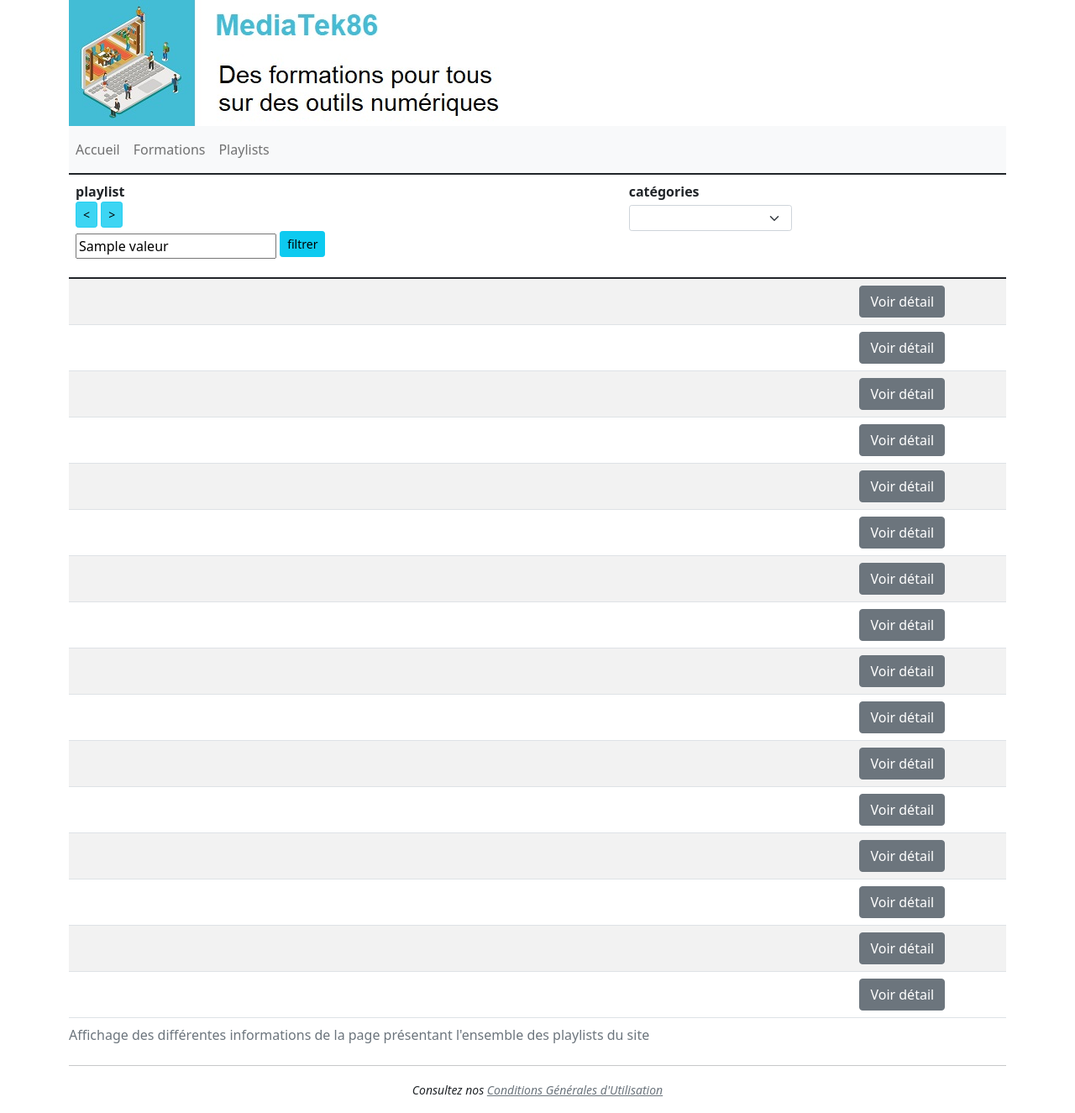
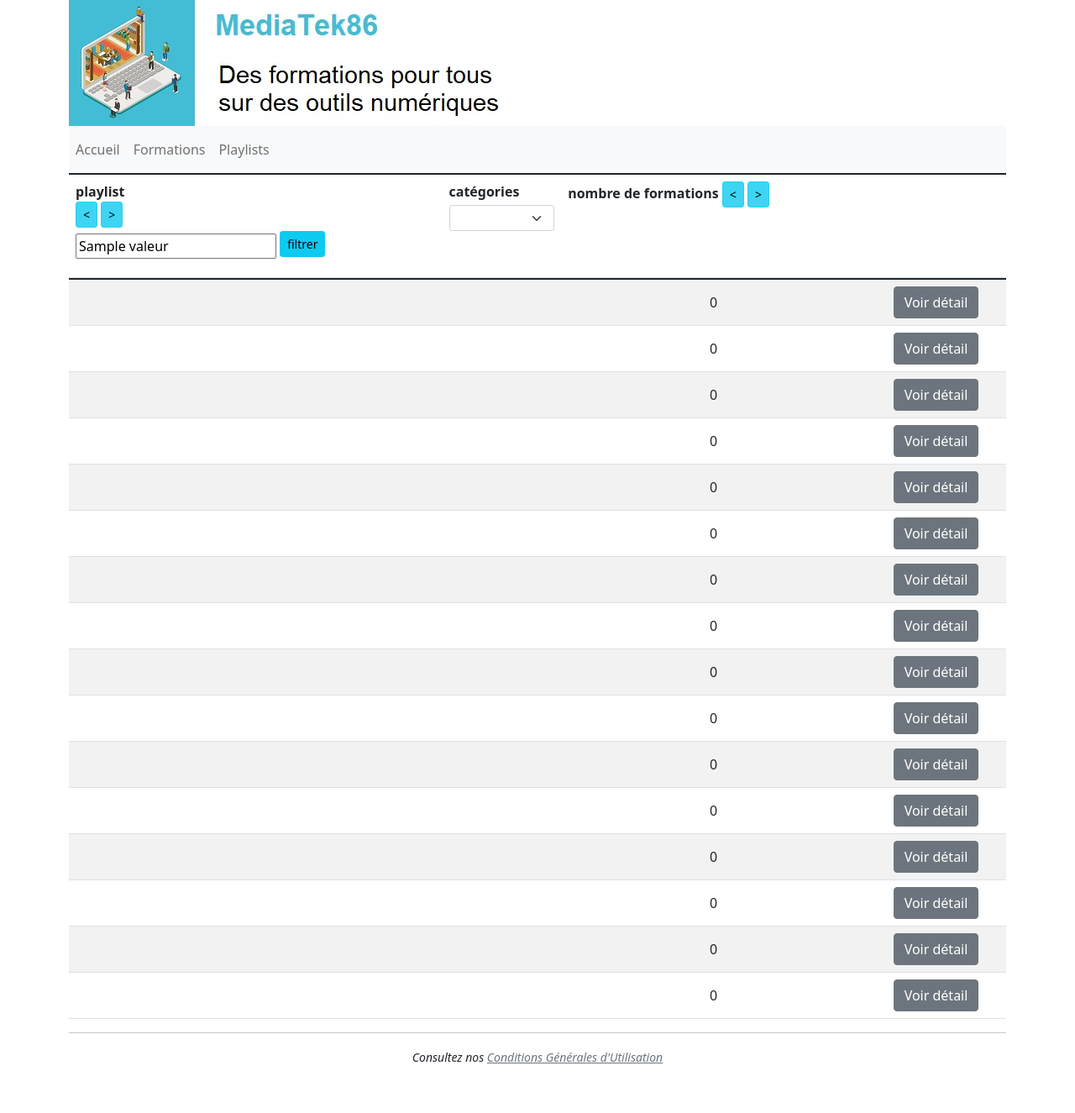
Before and after one commit to LaunMatt/mediatekformation, a Symfony app: template templates/pages/playlists.html.twig in a window 1280 px wide. Shown: the whole page at 84% size. After the commit the page ends 1266 px from the top, so only its background shows below. Run offline with Twig, Linux system fonts and the light colour scheme; the template is opened without the code that fills it: most values are stand-ins (such as "Sample title", 1, 10 or a date in 2020); lists and menus that the app fills with data are empty; some libraries are stand-ins or nearby versions.

Commit message:
Etape 1 : nettoyer et optimiser le code existant / Tâche 2 : ajouter une fonctionnalité

```diff
--- a/src/Controller/PlaylistsController.php
+++ b/src/Controller/PlaylistsController.php
@@ -65,6 +65,9 @@ class PlaylistsController extends AbstractController {
             case "name":
                 $playlists = $this->playlistRepository->findAllOrderByName($ordre);
                 break;
+            case "nb_formations":
+                $playlists = $this->playlistRepository->findAllOrderByNbFormations($ordre);
+                break;
             default:
                 return $this->redirectToRoute('playlists');
         }
--- a/templates/pages/accueil.html.twig
+++ b/templates/pages/accueil.html.twig
@@ -14,7 +14,9 @@
     <p>
         Voici les <strong>deux dernières formations</strong> ajoutées au catalogue :
         <table class="table">
-            <caption>Affichage des différentes informations des deux dernières formations ajoutées au site</caption>
+            <caption class="visually-hidden">
+                Affichage des différentes informations des deux dernières formations ajoutées au site
+            </caption>
             <tr>
                 {% for formation in formations %}
                     <td>
--- a/templates/pages/formations.html.twig
+++ b/templates/pages/formations.html.twig
@@ -1,7 +1,9 @@
 {% extends "basefront.html.twig" %}
 {% block body %}
     <table class="table table-striped">
-        <caption>Affichage des différentes informations de la page présentant l'ensemble des formations du site</caption>
+        <caption class="visually-hidden">
+            Affichage des différentes informations de la page présentant l'ensemble des formations du site
+        </caption>
         <thead>
             <tr>
                 <th class="text-left align-top" scope="col">
--- a/templates/pages/playlist.html.twig
+++ b/templates/pages/playlist.html.twig
@@ -12,6 +12,9 @@
             <br /><br />
             <strong>description :</strong><br />
                 {{ playlist.description|nl2br }}
+            <br /><br />
+            <strong>nombre de formations : </strong>
+                {{ playlist.formations|length }}
         </div>
         <div class="col">
             <!-- boucle sur l'affichage des formations -->
--- a/templates/pages/playlists.html.twig
+++ b/templates/pages/playlists.html.twig
@@ -1,7 +1,9 @@
 {% extends "basefront.html.twig" %}
 {% block body %}
     <table class="table table-striped">
-        <caption>Affichage des différentes informations de la page présentant l'ensemble des playlists du site</caption>
+        <caption class="visually-hidden">
+            Affichage des différentes informations de la page présentant l'ensemble des playlists du site
+        </caption>
         <thead>
             <tr>
                 <th class="text-left align-top" scope="col">
@@ -33,6 +35,13 @@
                         </select>
                     </form>
                 </th>
+                <th class="text-left align-top" scope="col">
+                    nombre de formations
+                    <a href="{{ path('playlists.sort', {champ:'nb_formations', ordre:'ASC'}) }}" class="btn btn-info btn-sm active" role="button" aria-pressed="true"><</a>
+                    <a href="{{ path('playlists.sort', {champ:'nb_formations', ordre:'DESC'}) }}" class="btn btn-info btn-sm active" role="button" aria-pressed="true">></a>
+                    <form class="form-inline mt-1" method="POST" action="{{ path('playlists.findallcontain', {champ:'name'}) }}">
+                    </form>
+                </th>
                 <th class="text-center align-top" scope="col">
                     &nbsp;
                 </th>
@@ -57,6 +66,9 @@
                             {% endif %}
                         </td>
                         <td class="text-center">
+                            {{ playlists[k].formations|length }}
+                        </td>
+                        <td class="text-center">
                             <a href="{{ path('playlists.showone', {id:playlists[k].id}) }}" class="btn btn-secondary">Voir détail</a>
                         </td>
                     </tr>
```
Also changed, not shown: src/Repository/PlaylistRepository.php (+16 -0 lines).
